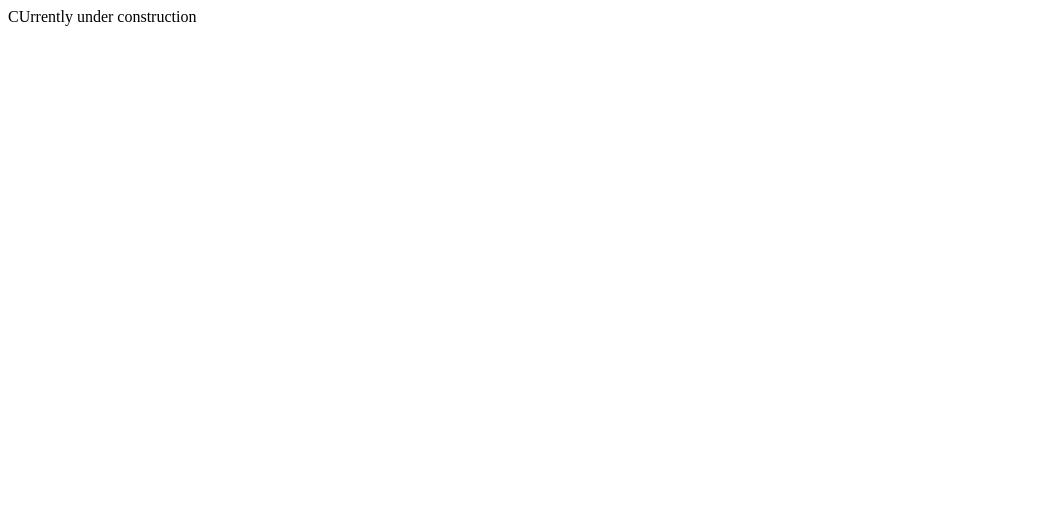
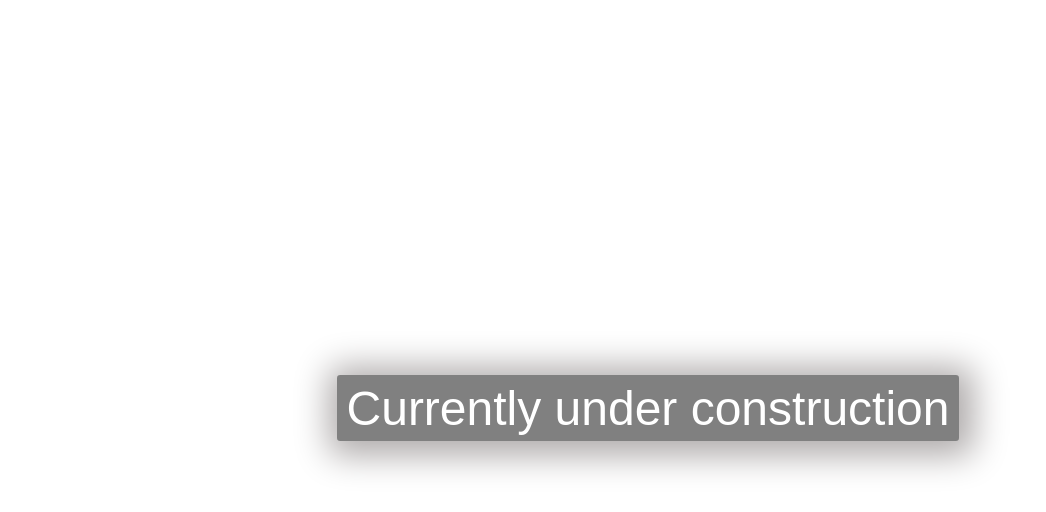
Before and after one commit to davidassigbi/davidassigbi.github.io, a plain HTML site: page index.html in a window 1280 px wide. Shown: the whole page, without its empty margins (0-1046 px from the left). Drawn offline with Linux system fonts and the light colour scheme.

Commit message:
Update index.html

```diff
--- a/index.html
+++ b/index.html
@@ -1,8 +1,35 @@
 <html>
   <head>
-    <title> Mensah David Assigbi - Github.io</title>
+    <title>Mensah David Assigbi - Github.io</title>
   </head>
   <body>
-    <p>CUrrently under construction</p>
+    <style>
+      body {
+          width: 100%;
+          display: flex;
+          justify-content: center;
+          align-items: center;
+          height: 100%;
+          font-family: sans-serif;
+          font-size: xxx-large;
+          color: white;
+      }
+      p {
+        border: 2px solid gray;
+        background-color: gray;
+        border-radius: .2rem;
+        padding: 0.2rem 0.5rem;
+        box-shadow: 0.2rem 0.2rem 2rem 0.5rem #afabab;
+        animation-name: breath;
+        animation-iteration-count: infinite;
+        animation-duration: 1.8s;
+        animation-iteration-count: infinite;
+      }
+
+      @keyframes breath {
+        50%  {box-shadow: 0.2rem 0.2rem 3rem 2rem #afabab;}
+      }
+    </style>
+    <p>Currently under construction</p>
   </body>
 </html>
```
